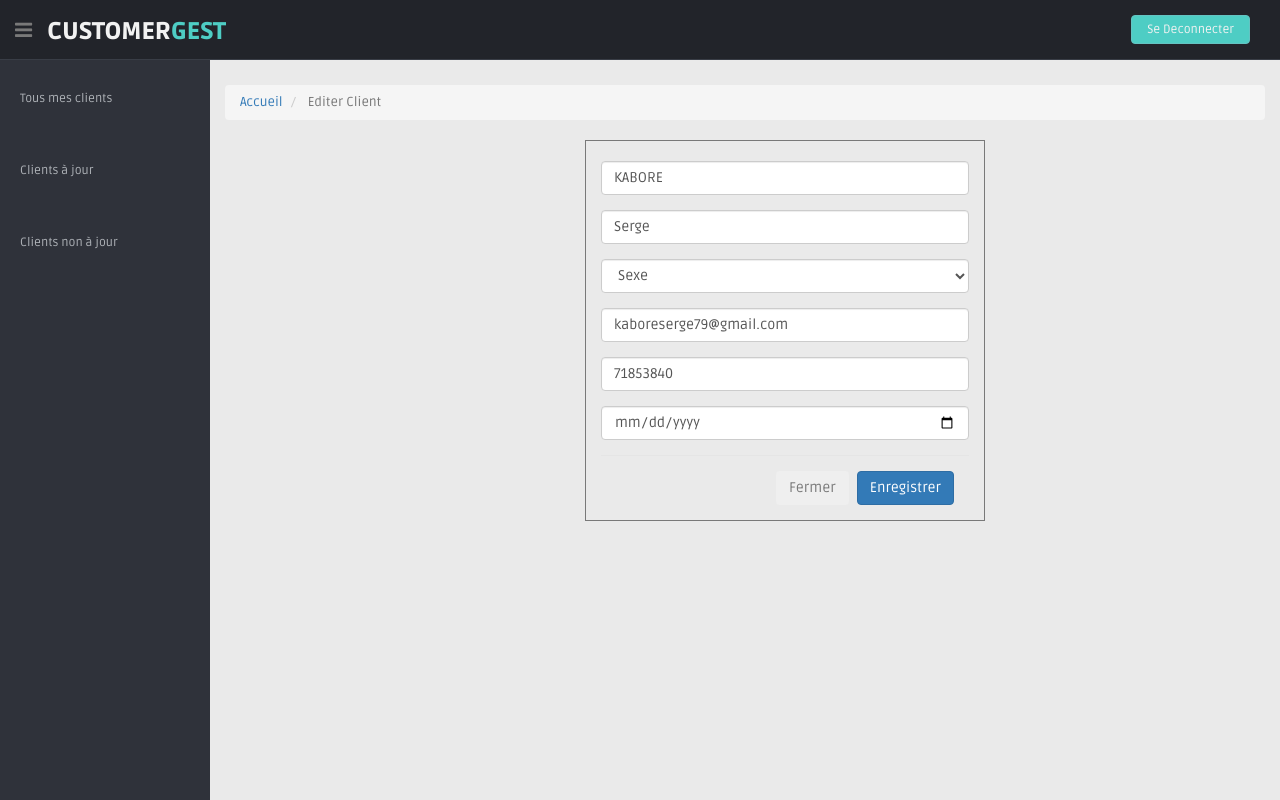
After one commit to sergekab/zepIntel, a Django app: page /edit/9 in a window 1280 px wide. The commit adds this page. Run offline with Django 3.2, Linux system fonts and the light colour scheme; data comes from the database, SQL or seed files in the repository; both versions use the stored data as it was after the commit; some libraries are stand-ins or nearby versions.

Commit message:
Edit Function

```diff
--- a/gestionClient/templates/base.html
+++ b/gestionClient/templates/base.html
@@ -12,6 +12,7 @@
     <link rel="stylesheet" type="text/css" href="{% static 'lib/bootstrap/css/bootstrap.min.css' %}">
     <link rel="stylesheet" type="text/css" href="{% static 'lib/css/style.css' %}">
     <link rel="stylesheet" type="text/css" href="{% static 'lib/css/style-responsive.css' %}">
+    <link rel="stylesheet" type="text/css" href="{% static 'css/style.css'%}">
 
 
     <link rel="stylesheet" type="text/css" href="{% static 'lib/bootstrap-datetimepicker/datertimepicker.css' %}">
--- a/gestionClient/templates/clientAjour.html
+++ b/gestionClient/templates/clientAjour.html
@@ -43,9 +43,6 @@
                             <a href="/modifierDev/{{devoir.id}}" class="btn btn-primary btn-xs " data-toggle="tooltip" data-placement="right"
                             title="Modifier"><i class="fa fa-pencil"></i></a>
 
-                            <a href="/modifier/{{clients.id}}" class="btn btn-danger btn-xs" data-toggle="tooltip" data-placement="right"
-                            title="modifier"><i class="fa fa-trash-o "></i></a>
-
                             <a href="/delete/{{clients.id}}" class="btn btn-danger btn-xs" data-toggle="tooltip" data-placement="right"
                             title="Supprimer"><i class="fa fa-trash-o "></i></a>
 
--- /dev/null
+++ b/gestionClient/templates/edit.html
@@ -0,0 +1,52 @@
+{% extends "base.html" %}
+
+
+{% block PageTitle %}
+    Editer Client
+{% endblock %}
+
+{% block Content%}
+<div class="col-md-6">
+    <div class="container" style="width: 400px; margin-left: 360px; border: 1px solid;">
+            <form method="POST" action="/update/{{clientById.id}}">
+                {% csrf_token %}
+                <div class="form-group mx-sm-2 mb-2" style="margin-top: 20px;">
+                    <input type="text" name="nom_cl" value={{clientById.nom_cl}} class="form-control" placeholder="Nom">
+                </div>
+
+                <div class="form-group mx-sm-2 mb-2">
+                    <input type="text" name="prenom_cl" class="form-control" value={{clientById.prenom_cl}} placeholder="Prénom(s)">
+                </div>
+
+                <div class="form-group">
+                    <select class="form-control" name="sexe_cl">
+                        <option selected>Sexe</option>
+                        <option value="Masculin">Masculin</option>
+                        <option value="Masculin">Feminin</option>
+                    </select>
+                </div>
+
+                <div class="form-group mx-sm-2 mb-2">
+                    <input type="text" name="email_cl" class="form-control" value={{clientById.email_cl}} placeholder="Email">
+                </div>
+
+                <div class="form-group mx-sm-2 mb-2">
+                    <input type="text" name="contact_cl" value={{clientById.phone_cl}} class="form-control" placeholder="Téléphone">
+                </div>
+
+
+
+                <div class="form-group">
+                    <input type="date" class="form-control form-control-sm" name="date">
+                </div>
+
+                <div class="modal-footer">
+                    <button type="button" class="btn btn-secondary" data-dismiss="modal">Fermer</button>
+                    <button type="button btn-submit" name="saveBtn" id="saveBtn" class="btn btn-primary">Enregistrer</button>
+                </div>
+            </form>
+        </div>
+    </div>
+</div>
+
+{%endblock%}
--- a/gestionClient/urls.py
+++ b/gestionClient/urls.py
@@ -16,6 +16,8 @@ urlpatterns = [
 
     path('exportExcel', clientAjour.exportXsl, name='exportExcel'),
     path('exportExcel', clientNAjour.exportXsl, name='client_non_a_jour'),
+     path('edit/<int:id>', home.editCustomer, name='edit'),
     path('delete/<int:id>', home.deleteCustomer, name='delete'),
     path('modifier_statut/<int:id>', home.modifierStatut, name='modifier_statut'),
+    path('update/<int:id>', home.modifierStatut, name='update'),
 ]
--- a/gestionClient/views/home.py
+++ b/gestionClient/views/home.py
@@ -77,7 +77,24 @@ def addCustomer(request):
 
 
 def editCustomer(request, id):
-    pass
+    data = {}
+    clientById = Client.objects.get(pk=id)
+    data['clientById'] = clientById
+
+    return render(request, 'edit.html', data)
+
+def update(request, id):
+
+    nom = request.POST.get('nom_cl')
+    prenom = request.POST.get('prenom_cl')
+    sexe = request.POST.get('sexe_cl')
+    email = request.POST.get('email_cl')
+    phone = request.POST.get('contact_cl')
+    date = request.POST.get('date')
+
+    clientById = Client.objects.get(pk=id)
+    print(nom)
+
     return redirect('homepage')
 
 
```
Also changed, not shown: gestionClient/templates/index.html (+6 -2 lines), db.sqlite3, gestionClient/views/editClient.py (added).
